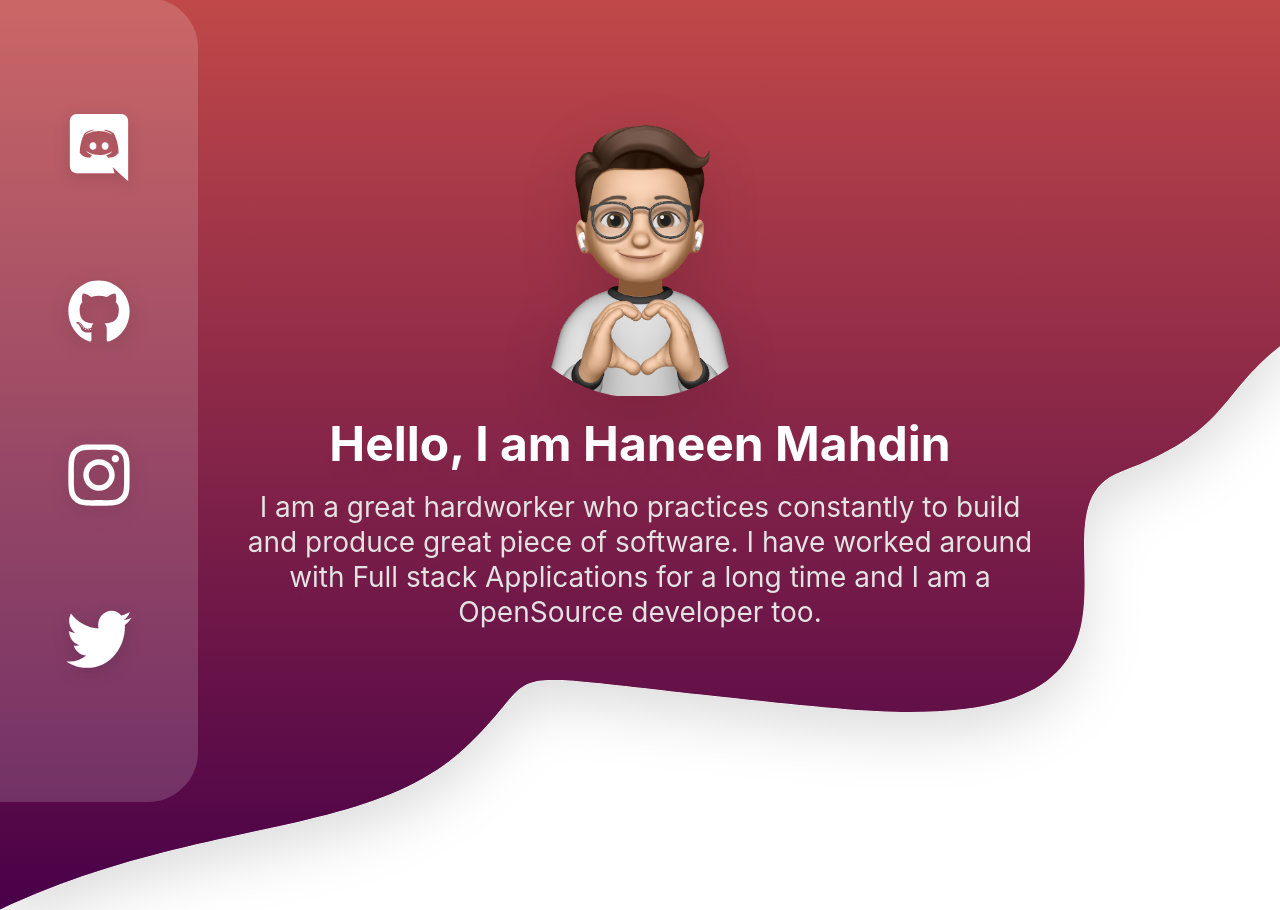
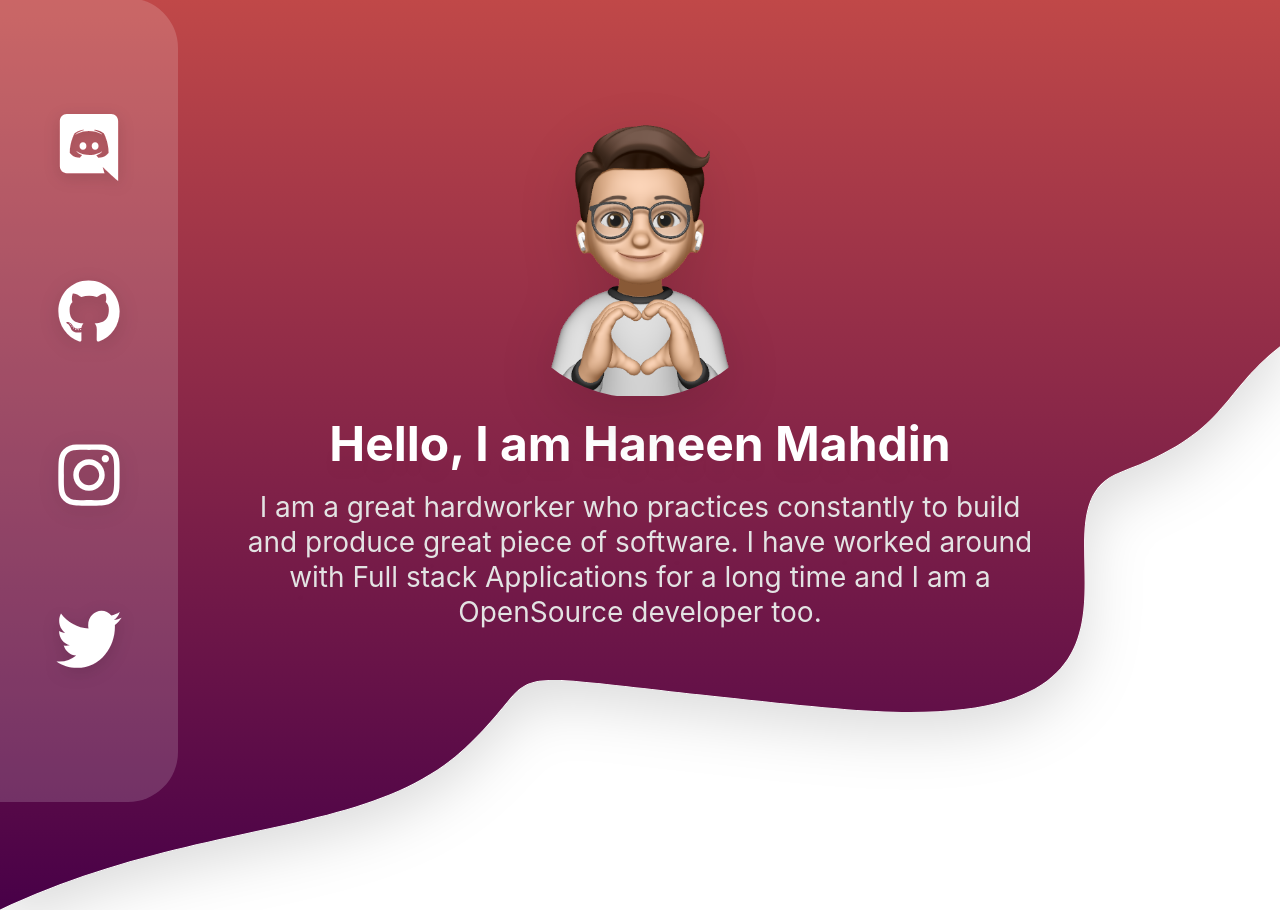
Before and after one commit to haneenmahd/haneenmahd.github.io, a React (Vite) app: page / in a window 1280 px wide. Built offline with nearby package versions, Linux system fonts and the light colour scheme.

Commit message:
adjust spacing

```diff
--- a/src/components/Links.jsx
+++ b/src/components/Links.jsx
@@ -13,7 +13,7 @@ const LinksContainer = styled.div`
     flex-direction: column;
     justify-content: center;
     align-items: center;
-    padding: 74px 49px;
+    padding: 74px 39px;
     background: rgba(255, 255, 255, 0.17);
     border-radius: 0px 50px 50px 0px;
 `;
```
